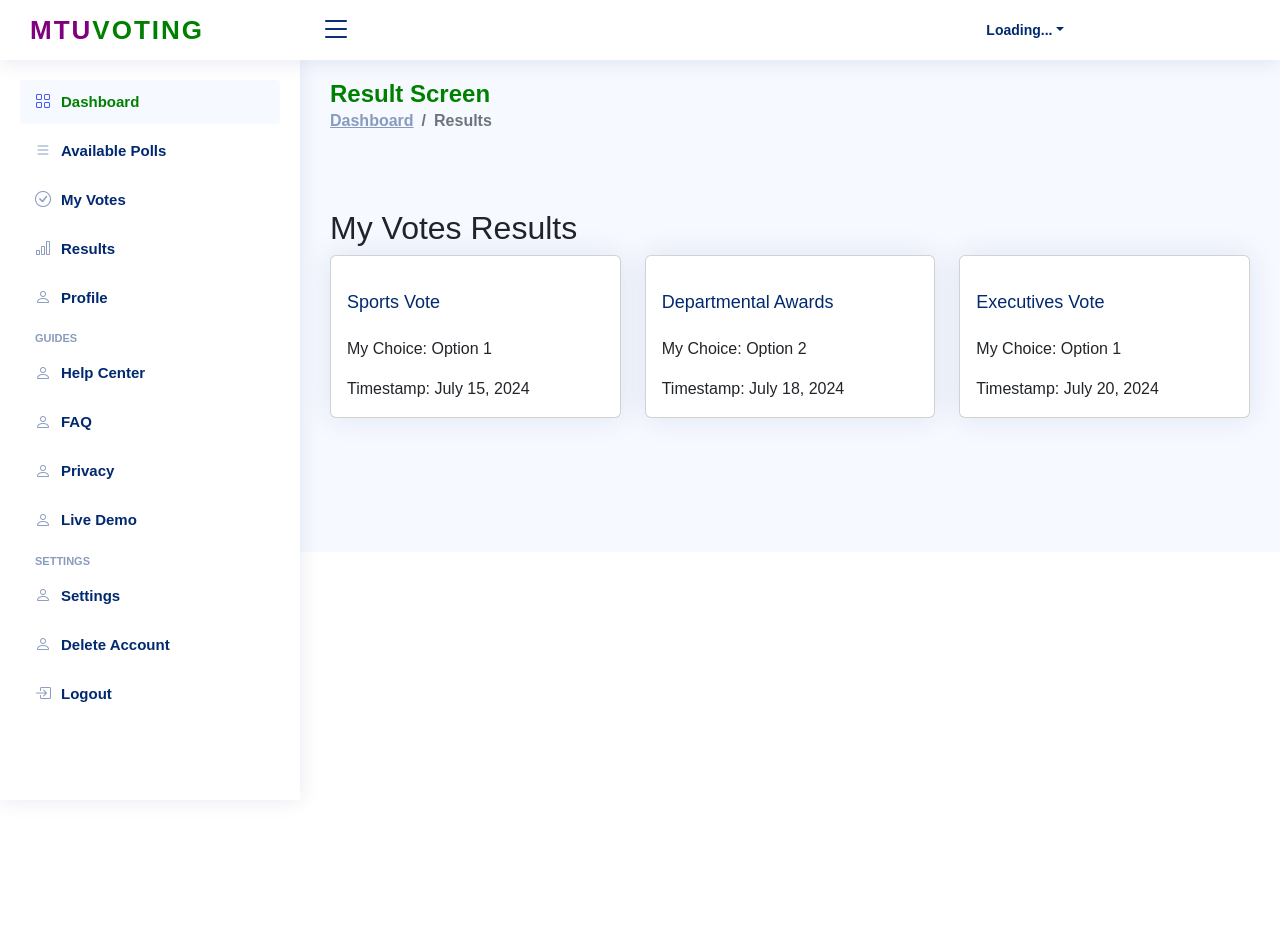
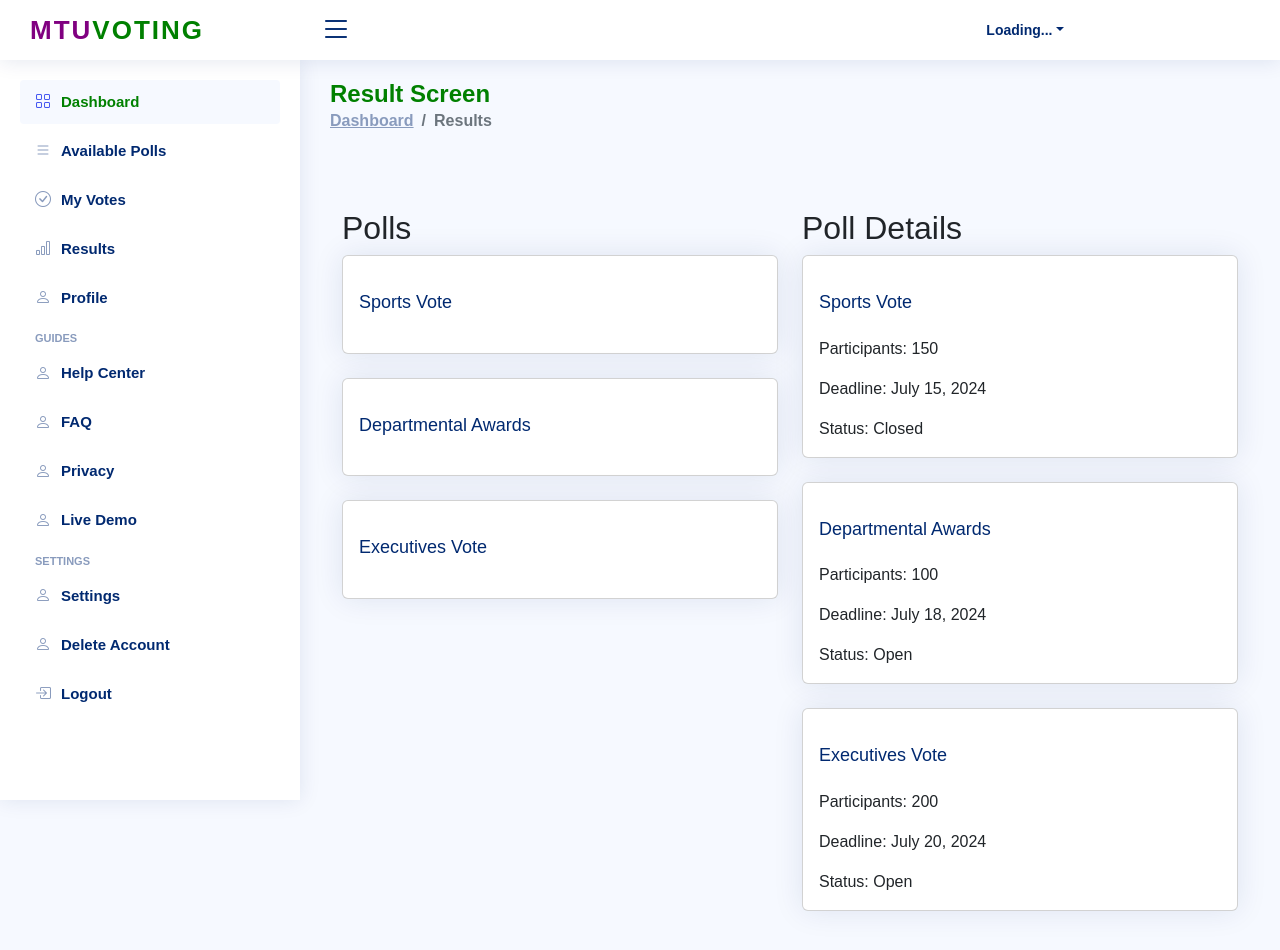
Before and after one commit to 56radius/mtu-voting, a React (Create React App) app: page /results in a window 1280 px wide. Shown: the top 950 px of the page. Before the commit the page ends 800 px from the top, so only its background shows below. Built offline with nearby package versions, Linux system fonts and the light colour scheme; no server answers.

Commit message:
committing pages

```diff
--- a/src/components/Dashboard/ResultScreen.js
+++ b/src/components/Dashboard/ResultScreen.js
@@ -4,11 +4,11 @@ import Headerbar from "../Elements/Headerbar";
 
 function ResultScreen() {
   const [loading, setLoading] = useState(false);
-  const [myVotes] = useState([
-    { id: 1, title: "Sports Vote", choice: "Option 1", timestamp: "July 15, 2024" },
-    { id: 2, title: "Departmental Awards", choice: "Option 2", timestamp: "July 18, 2024" },
-    { id: 3, title: "Executives Vote", choice: "Option 1", timestamp: "July 20, 2024" },
-    // Add more votes as needed
+  const [pollResults] = useState([
+    { id: 1, title: "Sports Vote", participants: 150, deadline: "July 15, 2024", status: "Closed" },
+    { id: 2, title: "Departmental Awards", participants: 100, deadline: "July 18, 2024", status: "Open" },
+    { id: 3, title: "Executives Vote", participants: 200, deadline: "July 20, 2024", status: "Open" },
+    // Add more polls as needed
   ]);
 
   return (
@@ -32,20 +32,36 @@ function ResultScreen() {
         </div>
 
         <section className="section">
-          <h2>My Votes Results</h2>
-          <div className="row">
-            {myVotes.map((vote) => (
-              <div className="col-lg-4 col-md-6 mb-4" key={vote.id}>
-                <div className="card">
-                  <div className="card-body">
-                    <h5 className="card-title">{vote.title}</h5>
-                    <p className="card-text">My Choice: {vote.choice}</p>
-                    <p className="card-text">Timestamp: {vote.timestamp}</p>
-                    {/* Display other result details as needed */}
+          <div className="container">
+            <div className="row">
+              {/* Left Column: Polls */}
+              <div className="col-lg-6">
+                <h2>Polls</h2>
+                {pollResults.map((poll) => (
+                  <div className="card mb-4" key={poll.id}>
+                    <div className="card-body">
+                      <h5 className="card-title">{poll.title}</h5>
+                      {/* Display other poll details as needed */}
+                    </div>
                   </div>
-                </div>
+                ))}
               </div>
-            ))}
+              {/* Right Column: Poll Details */}
+              <div className="col-lg-6">
+                <h2>Poll Details</h2>
+                {pollResults.map((poll) => (
+                  <div className="card mb-4" key={poll.id}>
+                    <div className="card-body">
+                      <h5 className="card-title">{poll.title}</h5>
+                      <p className="card-text">Participants: {poll.participants}</p>
+                      <p className="card-text">Deadline: {poll.deadline}</p>
+                      <p className="card-text">Status: {poll.status}</p>
+                      {/* Display other poll details as needed */}
+                    </div>
+                  </div>
+                ))}
+              </div>
+            </div>
           </div>
         </section>
       </main>
```
